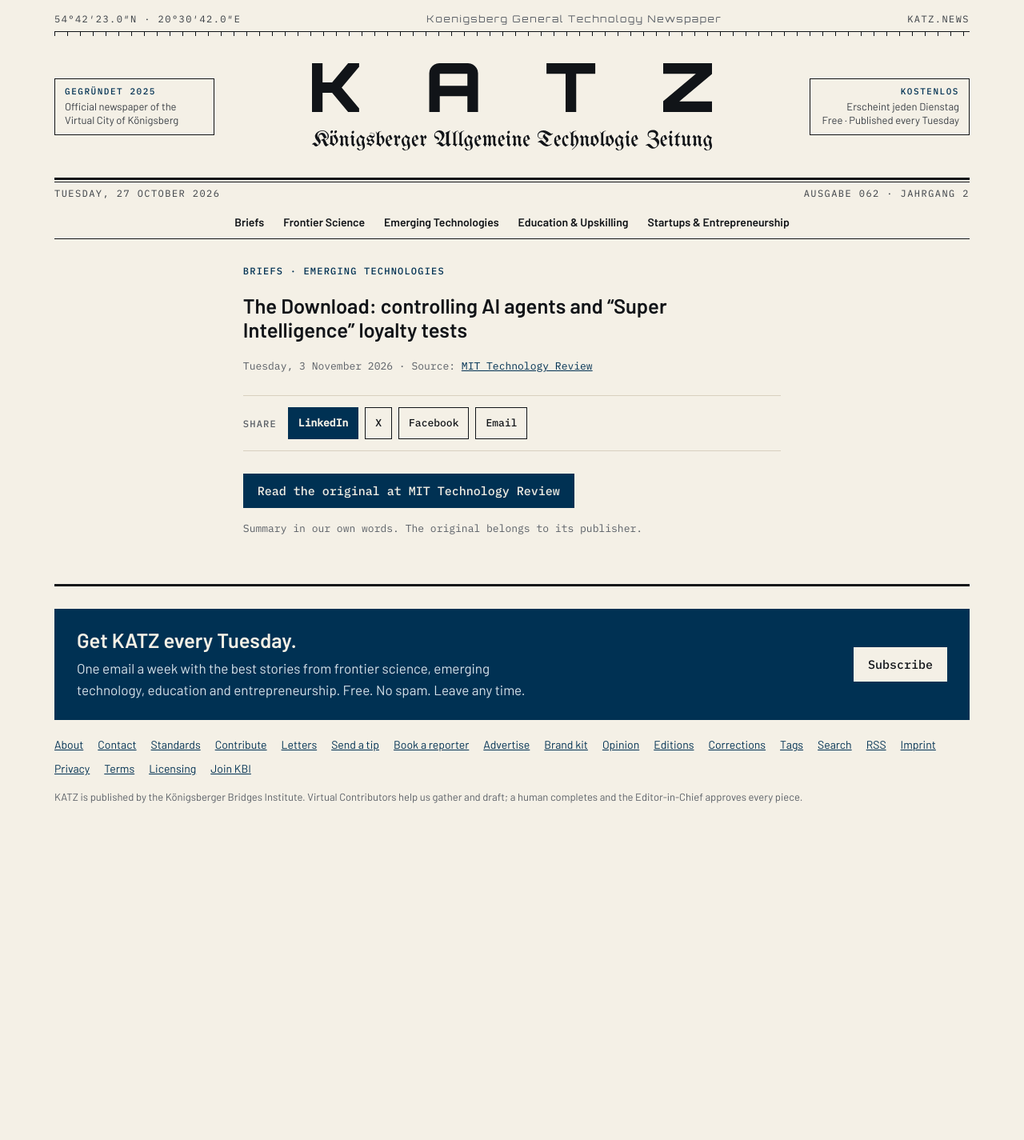
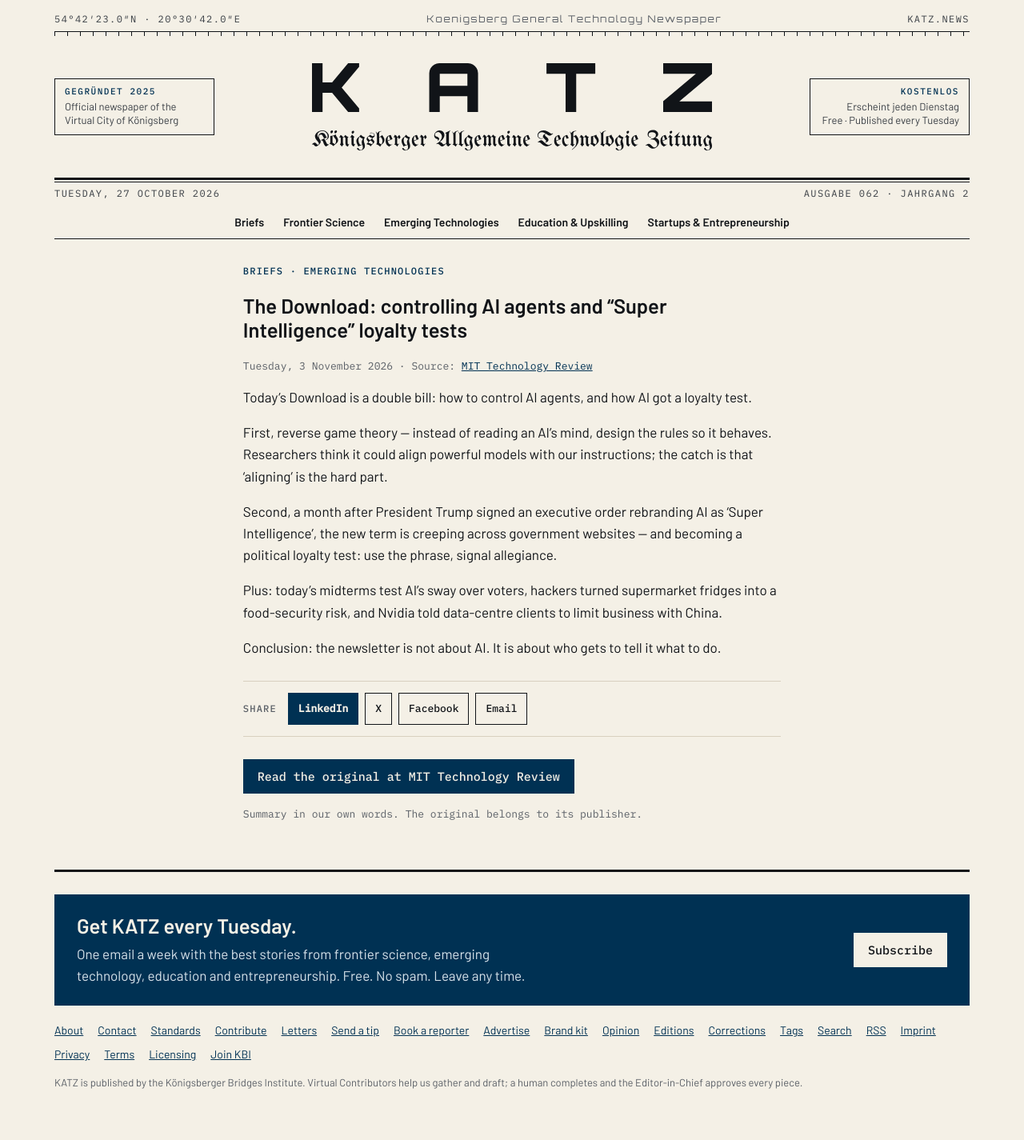
Before and after one commit to katz-news/katz.news, a Jekyll site: the page built from _posts/briefs/2026-11-04-the-download-controlling-ai-agents-and-super-intelligence-lo.md, in a window 1280 px wide. Shown: the whole page at 80% size. Built offline with Jekyll 4.4.1, drawn with Linux system fonts in a browser that asks for light colours; before the commit the page ends 1068 px from its top, so only the background shows below that.

```diff
--- a/_data/build.yml
+++ b/_data/build.yml
@@ -1 +1 @@
-published_at: 2026-11-05T11:55:54Z
+published_at: 2026-11-05T11:56:34Z
--- a/_posts/briefs/2026-11-04-the-download-controlling-ai-agents-and-super-intelligence-lo.md
+++ b/_posts/briefs/2026-11-04-the-download-controlling-ai-agents-and-super-intelligence-lo.md
@@ -6,3 +6,12 @@ section: technology
 source_name: MIT Technology Review
 source_url: https://www.technologyreview.com/2026/11/03/1147940/the-download-controlling-ai-agents-trump-super-intelligence/
 ---
+Today's Download is a double bill: how to control AI agents, and how AI got a loyalty test.
+
+First, reverse game theory — instead of reading an AI's mind, design the rules so it behaves. Researchers think it could align powerful models with our instructions; the catch is that 'aligning' is the hard part.
+
+Second, a month after President Trump signed an executive order rebranding AI as 'Super Intelligence', the new term is creeping across government websites — and becoming a political loyalty test: use the phrase, signal allegiance.
+
+Plus: today's midterms test AI's sway over voters, hackers turned supermarket fridges into a food-security risk, and Nvidia told data-centre clients to limit business with China.
+
+Conclusion: the newsletter is not about AI. It is about who gets to tell it what to do.
```
